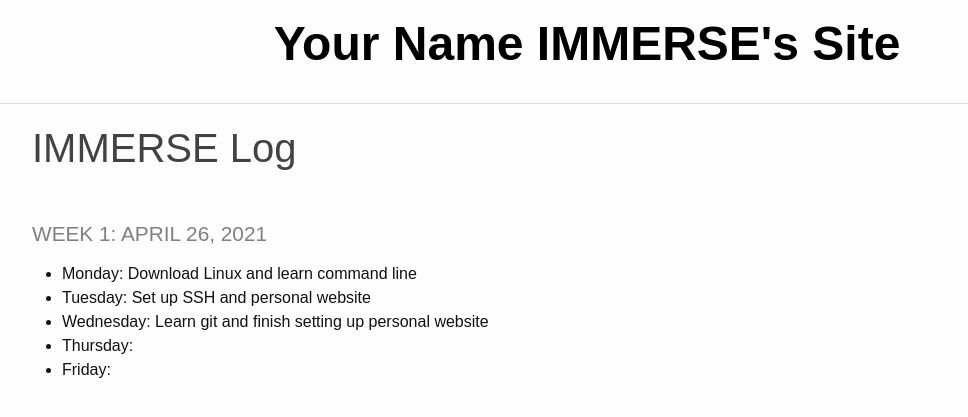
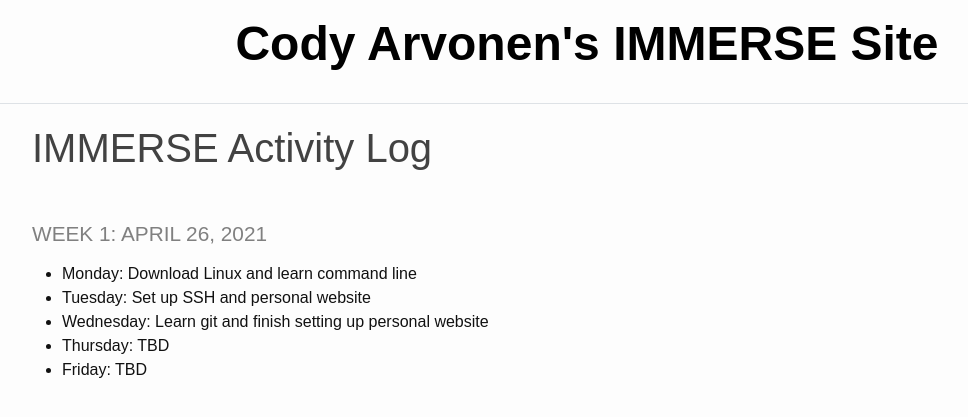
Before and after one commit to codyarvonen/personal_website, a Jekyll site: the page built from _pages/log.md, in a window 1280 px wide. Shown: the top 417 px of the page, without its empty margins (53-1021 px from the left). Built offline with Jekyll 4.4.1, drawn with Linux system fonts in a browser that asks for light colours.

Commit message:
another update

```diff
--- a/_config.yml
+++ b/_config.yml
@@ -18,7 +18,7 @@
 # You can create any custom variable you would like, and they will be accessible
 # in the templates via {{ site.myvariable }}.
 
-title: Your Name IMMERSE's Site
+title: Cody Arvonen's IMMERSE Site
 
 baseurl: "/personal_website/" # the subpath of your site, e.g. /blog
 url: "https://codyarvonen.github.io" # the base hostname & protocol for your site, e.g. http://example.com
--- a/_pages/log.md
+++ b/_pages/log.md
@@ -1,6 +1,6 @@
 ---
 layout: default
-title: IMMERSE Log
+title: IMMERSE Activity Log
 ---
 
 ### Week 1: April 26, 2021
@@ -8,5 +8,5 @@ title: IMMERSE Log
 * **Monday**: Download Linux and learn command line
 * **Tuesday**: Set up SSH and personal website
 * **Wednesday**: Learn git and finish setting up personal website
-* **Thursday**:
-* **Friday**:
+* **Thursday**: TBD
+* **Friday**: TBD
```
Also changed, not shown: index.md (+1 -1 lines).
